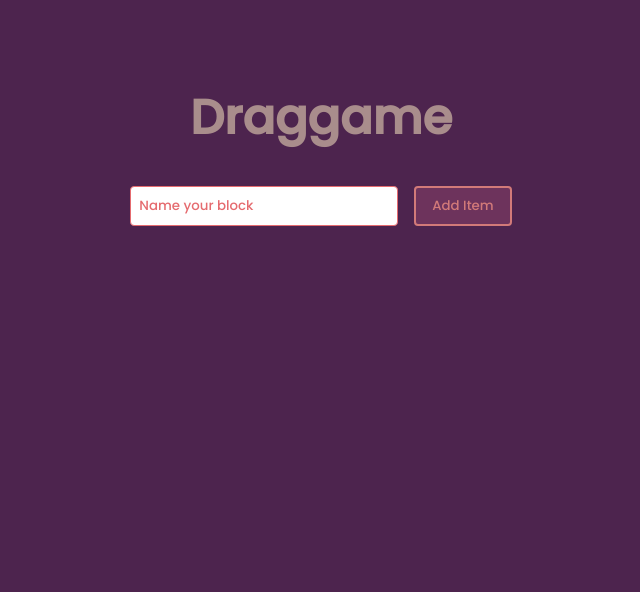
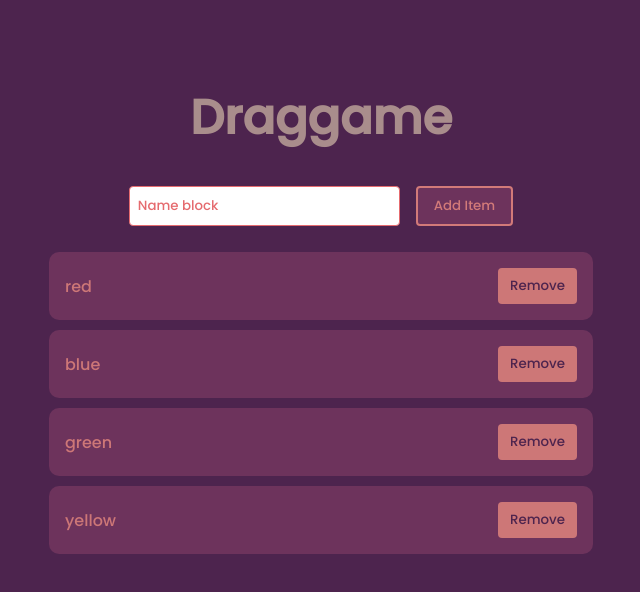
Before and after one commit to Morghot2/Draggame, a React (Vite) app: page / in a window 1280 px wide. Shown: the top 592 px of the page, without its empty margins (319-959 px from the left). Built offline with nearby package versions, Linux system fonts and the light colour scheme.

Commit message:
DG-000002: blocks view added

```diff
--- a/src/components/DraggableBlockList/BlockAdd/BlockAdd.styles.ts
+++ b/src/components/DraggableBlockList/BlockAdd/BlockAdd.styles.ts
@@ -9,7 +9,8 @@ const TextInputWrapper = styled.div`
 const TextInput = styled.input`
   font-family: 'Poppins', sans-serif;
   font-family: Poppins;
-  width: 20vw;
+  min-width: 20vw;
+  background-color: white;
   border: 1px solid #e56b6f;
   border-radius: 4px;
   padding-left: 8px;
--- a/src/components/DraggableBlockList/BlockAdd/BlockAdd.tsx
+++ b/src/components/DraggableBlockList/BlockAdd/BlockAdd.tsx
@@ -3,7 +3,7 @@ import { TextInput, TextInputWrapper, AddButton } from './BlockAdd.styles';
 export const BlockAdd = () => {
   return (
     <TextInputWrapper>
-      <TextInput type="text" placeholder="Name your block" />
+      <TextInput type="text" placeholder="Name block" />
       <AddButton onClick={() => console.log('clicked')}>Add Item</AddButton>
     </TextInputWrapper>
   );
--- /dev/null
+++ b/src/components/DraggableBlockList/Blocks/Blocks.styles.ts
@@ -0,0 +1,39 @@
+import styled from 'styled-components';
+
+const BlocksList = styled.ul`
+  padding-inline-start: 0px;
+`;
+
+const BlockItem = styled.li`
+  padding: 16px;
+  margin: 10px 0px;
+  color: #cd7777;
+  background-color: #6d335c;
+  border-radius: 10px;
+  width: 40vw;
+  display: flex;
+  align-items: center;
+  justify-content: space-between;
+  flex-wrap: wrap;
+  font-family: 'Poppins', sans-serif;
+  font-family: Poppins;
+`;
+
+const RemoveButton = styled.button`
+  font-family: 'Poppins', sans-serif;
+  font-family: Poppins;
+  padding: 8px 12px;
+  border: none;
+  background-color: #cd7777;
+  border-radius: 4px;
+  cursor: pointer;
+  color: #4d244e;
+
+  &:hover {
+    background-color: #4d244e;
+    color: #cd7777;
+  }
+  transition: background-color 0.2s ease-in-out;
+`;
+
+export { BlocksList, BlockItem, RemoveButton };
--- /dev/null
+++ b/src/components/DraggableBlockList/Blocks/Blocks.tsx
@@ -0,0 +1,16 @@
+import { BlocksList, BlockItem, RemoveButton } from './Blocks.styles';
+
+export const Blocks = ({ initialBlocks }) => {
+  return (
+    <BlocksList>
+      {initialBlocks.map((block, index) => (
+        <BlockItem key={index}>
+          {block}
+          <RemoveButton onClick={() => console.log('clicked')}>
+            Remove
+          </RemoveButton>
+        </BlockItem>
+      ))}
+    </BlocksList>
+  );
+};
--- a/src/components/DraggableBlockList/DraggableBlockList.tsx
+++ b/src/components/DraggableBlockList/DraggableBlockList.tsx
@@ -1,4 +1,6 @@
 import { DraggableBlockListWrapper, Title } from './DraggableBlockList.styles';
+import { initialBlockList } from './DraggableBlockList.utils';
+import { Blocks } from './Blocks/Blocks';
 import { BlockAdd } from './BlockAdd/BlockAdd';
 
 export const DraggableBlockList = () => {
@@ -6,6 +8,7 @@ export const DraggableBlockList = () => {
     <DraggableBlockListWrapper>
       <Title>Draggame</Title>
       <BlockAdd />
+      <Blocks initialBlocks={initialBlockList} />
     </DraggableBlockListWrapper>
   );
 };
--- /dev/null
+++ b/src/components/DraggableBlockList/DraggableBlockList.utils.ts
@@ -0,0 +1,3 @@
+const initialBlockList = ['red', 'blue', 'green', 'yellow'];
+
+export { initialBlockList };
```
